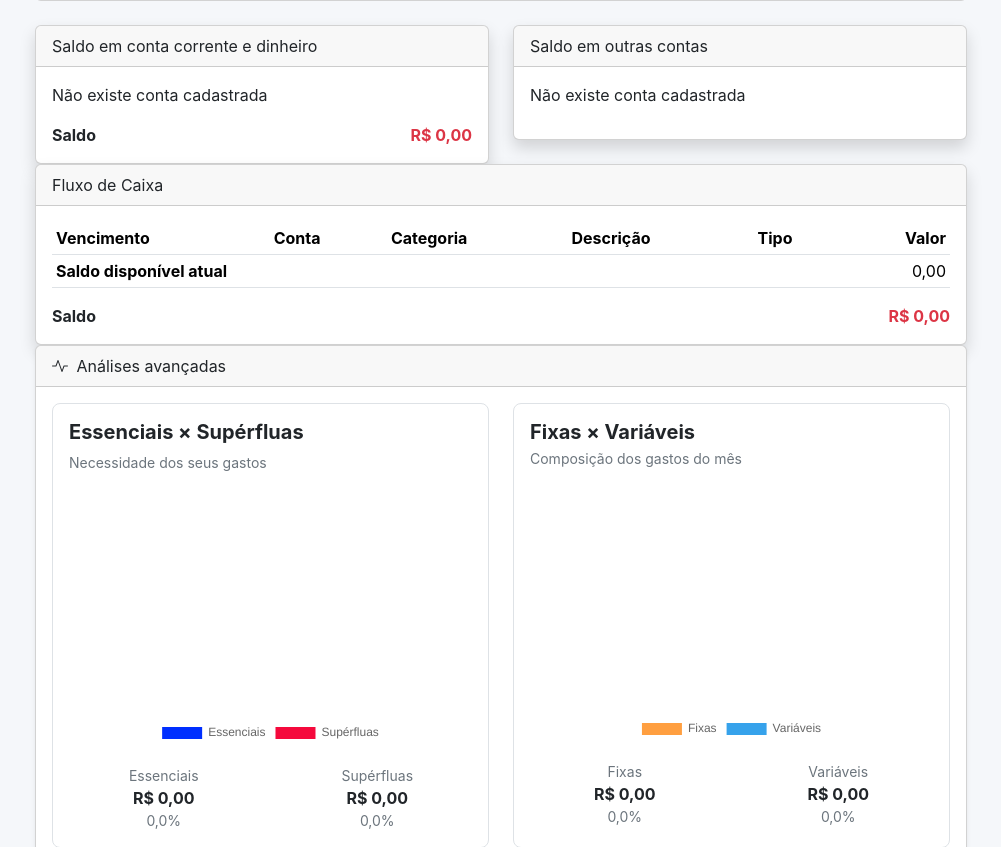
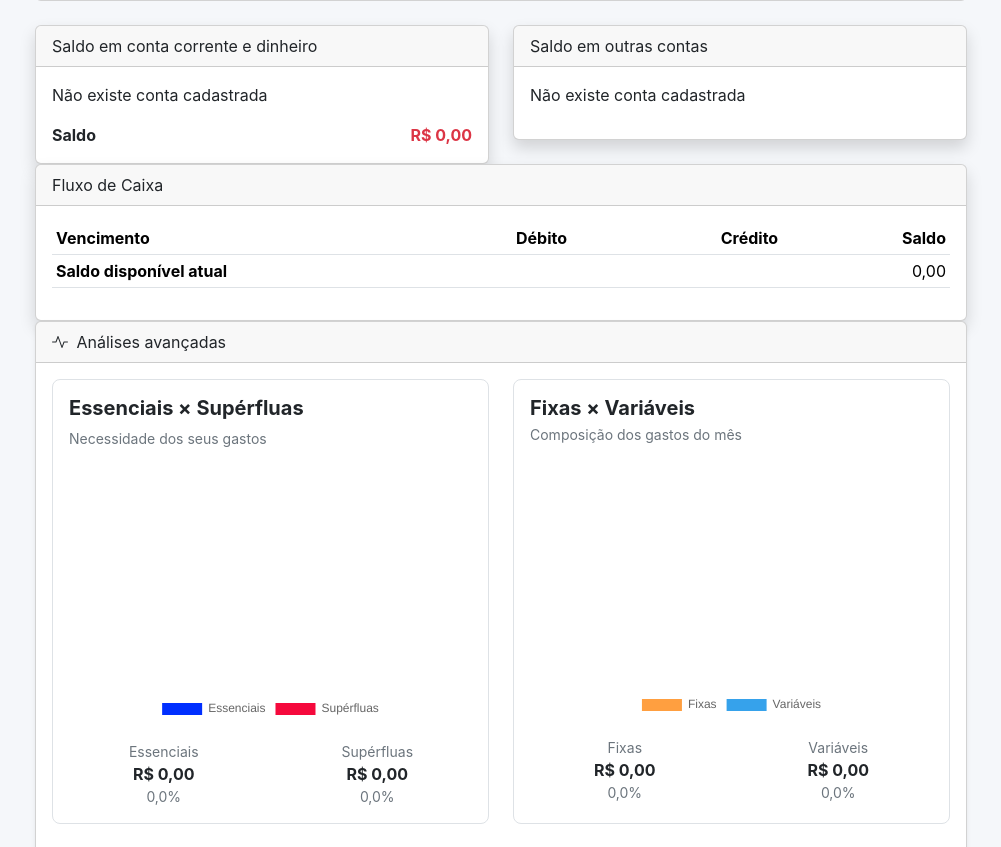
Before and after one commit to atilacapovilla/pyorganiza, a Django app: page /dashboard/ in a window 1280 px wide. Shown: the part 1697-2544 px from the top of the page, without its empty margins (269-1270 px from the left). Run offline with Django 4.2, Linux system fonts and the light colour scheme; the visitor is signed in with stand-in values (Sample User, id 1); data that the repository does not hold is empty; parts of the project's set-up code (start-up, migrations or seed data) failed here and were passed over; some libraries are stand-ins or nearby versions.

Commit message:
Alterado demonstrativo de cartão de credito e fluxo de caixa para agrupar por vencimento

```diff
--- a/apps/finance/templates/dashboard/components/_finance_balance_pendents.html
+++ b/apps/finance/templates/dashboard/components/_finance_balance_pendents.html
@@ -50,7 +50,35 @@
             <div class="card-header">Saldo em outras contas</div>
             <div class="card-body">
                 <div class="table-responsive">
+                    {% if finance_accounts_balance.cards_other or finance_accounts_balance.accounts_other %}
+                        {% if finance_accounts_balance.cards_other %}
+                        <h6 class="text-muted small fw-bold text-uppercase mb-2">Cartões de crédito (por vencimento)</h6>
+                        <table class="table table-sm table-hover">
+                            <thead>
+                                <tr>
+                                    <th scope="col">Vencimento</th>
+                                    <th scope="col" class="text-end">Total</th>
+                                </tr>
+                            </thead>
+                            <tbody>
+                                {% for card in finance_accounts_balance.cards_other %}
+                                <tr>
+                                    <td>{{ card.due_date | date:'d/m/Y'}}</td>
+                                    <td class="text-end text-danger">{{ card.total | floatformat:2 }}</td>
+                                </tr>
+                                {% endfor %}
+                            </tbody>
+                            <tfoot>
+                                <tr class="fw-bold">
+                                    <td>Total em aberto</td>
+                                    <td class="text-end text-danger">{{ finance_accounts_balance.cards_balance_total | floatformat:2 }}</td>
+                                </tr>
+                            </tfoot>
+                        </table>
+                        {% endif %}
+
                         {% if finance_accounts_balance.accounts_other %}
+                        <h6 class="text-muted small fw-bold text-uppercase mb-2 mt-3">Contas e investimentos</h6>
                         <table class="table table-sm table-hover">
                             <thead>
                                 <tr>
@@ -75,6 +103,7 @@
                                 {% endfor %}
                             </tbody>
                         </table>
+                        {% endif %}
                     {% else %}
                     <p>Não existe conta cadastrada</p>
                     {% endif %}
@@ -202,16 +231,14 @@
                         <thead>
                             <tr>
                                 <th scope="col">Vencimento</th>
-                                <th scope="col">Conta</th>
-                                <th scope="col">Categoria</th>
-                                <th scope="col">Descrição</th>
-                                <th scope="col">Tipo</th>
-                                <th scope="col" class="text-end">Valor</th>
+                                <th scope="col" class="text-end">Débito</th>
+                                <th scope="col" class="text-end">Crédito</th>
+                                <th scope="col" class="text-end">Saldo</th>
                             </tr>
                         </thead>
                         <tbody>
                             <tr>
-                                <td colspan="5" class="fw-bold" >Saldo disponível atual</td>
+                                <td colspan="3" class="fw-bold">Saldo disponível atual</td>
                                 {% if finance_accounts_balance.balance_total == 0 %}
                                     <td class="text-end">{{ finance_accounts_balance.balance_total | floatformat:2 }}</td>
                                 {% elif finance_accounts_balance.balance_total > 0 %}
@@ -220,50 +247,18 @@
                                     <td class="text-end text-danger">{{ finance_accounts_balance.balance_total | floatformat:2 }}</td>
                                 {% endif %}
                             </tr>
-                            {% if finance_pendents.expenses_due %}
+                            {% for group in finance_pendents.cash_flow_groups %}
                             <tr>
-                                <td colspan="6" class="text-danger fw-bold">Despesas</td>
-                            </tr>
-                            {% endif %}
-                            {% for expense in finance_pendents.expenses_pendents%}
-                            <tr>
-                                <th scope="row">{{ expense.due_date | date:'d/m/Y'}}</th>
-                                <td>{{ expense.account}}</td>
-                                <td>{{ expense.category }}</td>
-                                <td>{{ expense.description | default_if_none:" "}}</td>
-                                <td>{{ expense.get_type_display }}</td>
-                                <td class="text-end fw-bold">
-                                    <span class="text-danger">{{ expense.transaction_value | floatformat:2 }}</span>
-                                </td>
-                            </tr>
-                            {% endfor %}
-                            {% if finance_pendents.incomes_due %}
-                            <tr>
-                                <td colspan="6" class="text-success fw-bold">Receitas</td>
-                            </tr>
-                            {% endif %}
-                            {% for income in finance_pendents.incomes_pendents %}
-                            <tr>
-                                <th scope="row">{{ income.due_date | date:'d/m/Y'}}</th>
-                                <td>{{ income.account }}</td>
-                                <td>{{ income.category }}</td>
-                                <td>{{ income.description | default_if_none:" "}}</td>
-                                <td>{{ income.get_type_display }}</td>
-                                <td class="text-end fw-bold">
-                                    <span class="text-success">{{ income.transaction_value  | floatformat:2 }}</span>
-                                </td>
+                                <td>{{ group.due_date | date:'d/m/Y'}}</td>
+                                <td class="text-end text-danger">{{ group.debit | floatformat:2 }}</td>
+                                <td class="text-end text-success">{{ group.credit | floatformat:2 }}</td>
+                                <td class="text-end {% if group.balance > 0 %} text-success {% elif group.balance < 0 %} text-danger {% endif %}">{{ group.balance | floatformat:2 }}</td>
                             </tr>
                             {% endfor %}
                         </tbody>
                     </table>
                 </div>
-                <div class="d-flex justify-content-between  fw-bold">
-                    <span>Saldo</span>
-                    <span class="{% if finance_pendents.balance_pendent > 0 %} text-success {% else %} text-danger {% endif %}">
-                        R$ {{ finance_pendents.balance_pendent | floatformat:2 }}
-                    </span>
             </div>
         </div>
     </div>
 </div>
-</div>
--- a/apps/finance/utils/finance_metrics.py
+++ b/apps/finance/utils/finance_metrics.py
@@ -118,49 +118,83 @@ def get_finance_accounts_balance(request):
 
     accounts_other = (
         Account.objects.filter(user=request.user)
-        .exclude(type__in=("CC", "DN"))
+        .exclude(type__in=("CC", "DN", "CT"))
         .order_by("type", "name")
         .with_current_balance()
+    )
+
+    cards_other = (
+        Transaction.objects.filter(
+            user=request.user,
+            account__type="CT",
+            type="D",
+            is_paid=False,
+        )
+        .values("due_date")
+        .annotate(total=Sum("transaction_value"))
+        .order_by("due_date")
+    )
+
+    cards_balance_total = sum(
+        (card_other.get("total") or 0) for card_other in cards_other
     )
 
     finance_accounts_balance = dict(
         accounts=accounts,
         accounts_other=accounts_other,
+        cards_other=cards_other,
+        cards_balance_total=cards_balance_total,
         balance_total=balance_total,
     )
     return finance_accounts_balance
 
 
 def get_finance_pendents(total_balance, request):
-    expenses_pendents = Transaction.objects.filter(
+    pendents = Transaction.objects.filter(
         user=request.user,
-        type="D",
-        is_paid=False,
-    ).order_by("due_date")
-
-    incomes_pendents = Transaction.objects.filter(
-        user=request.user,
-        type="C",
         is_paid=False,
     ).order_by("due_date")
 
     expenses_due = (
-        expenses_pendents.aggregate(Sum("transaction_value"))[
+        pendents.filter(type="D").aggregate(Sum("transaction_value"))[
             "transaction_value__sum"]
         or 0
     )
 
     incomes_due = (
-        incomes_pendents.aggregate(Sum("transaction_value"))[
+        pendents.filter(type="C").aggregate(Sum("transaction_value"))[
             "transaction_value__sum"]
         or 0
     )
 
     balance_pendent = total_balance + incomes_due - expenses_due
 
+    cash_flow_groups = []
+    for transaction in pendents:
+        if not cash_flow_groups or (
+            cash_flow_groups[-1]["due_date"] != transaction.due_date
+        ):
+            cash_flow_groups.append(
+                {
+                    "due_date": transaction.due_date,
+                    "debit": Decimal("0"),
+                    "credit": Decimal("0"),
+                }
+            )
+        group = cash_flow_groups[-1]
+        if transaction.type == "D":
+            group["debit"] += transaction.transaction_value
+        else:
+            group["credit"] += transaction.transaction_value
+
+    balance = Decimal(str(total_balance))
+    for group in cash_flow_groups:
+        balance += group["credit"] - group["debit"]
+        group["balance"] = balance
+
     finance_pendents = dict(
-        expenses_pendents=expenses_pendents,
-        incomes_pendents=incomes_pendents,
+        cash_flow_groups=cash_flow_groups,
+        cash_flow_initial=Decimal(str(total_balance)),
         expenses_due=expenses_due,
         incomes_due=incomes_due,
         balance_pendent=balance_pendent,
```
Lines whose indentation alone changed are shown as unchanged.
